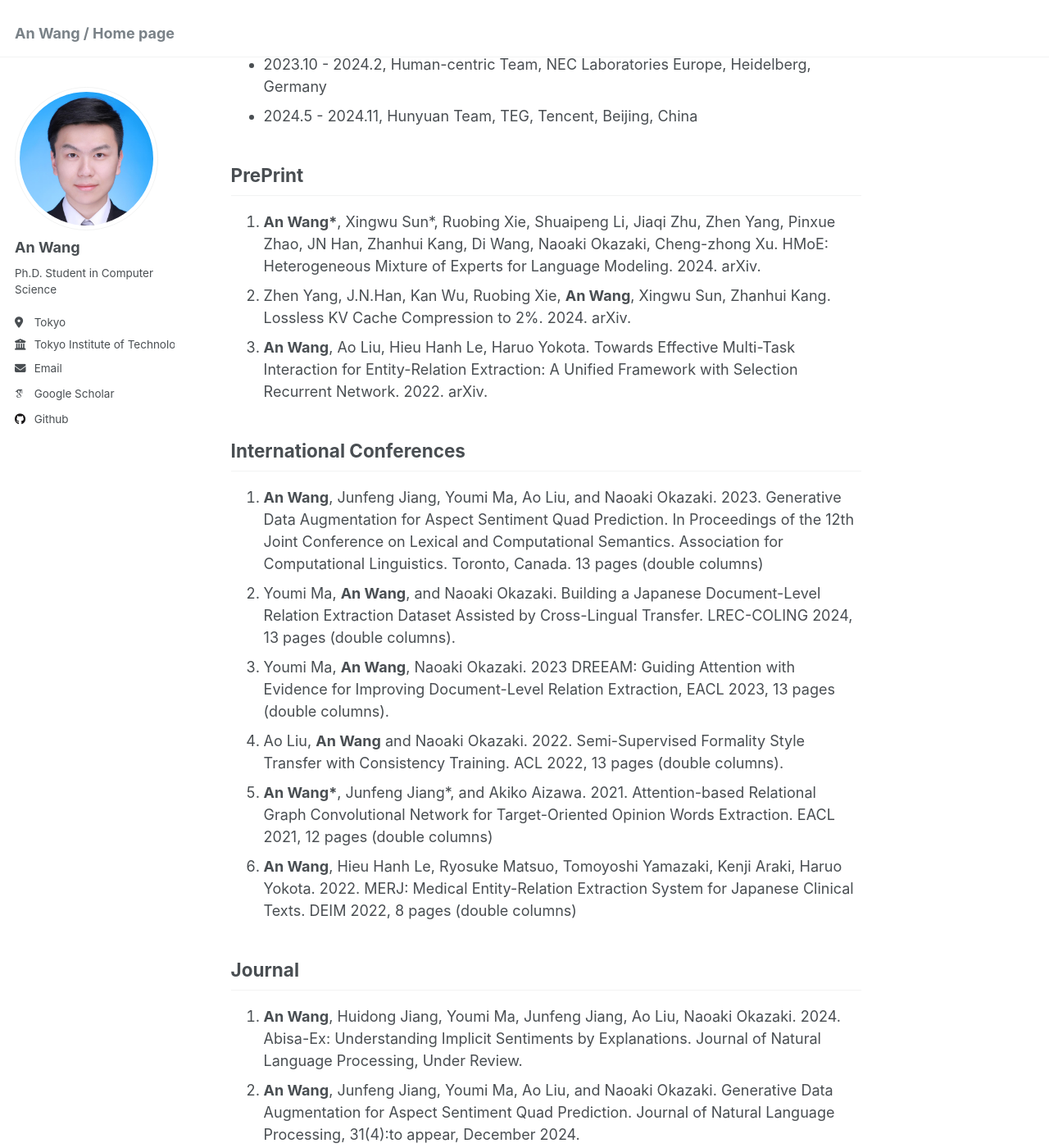
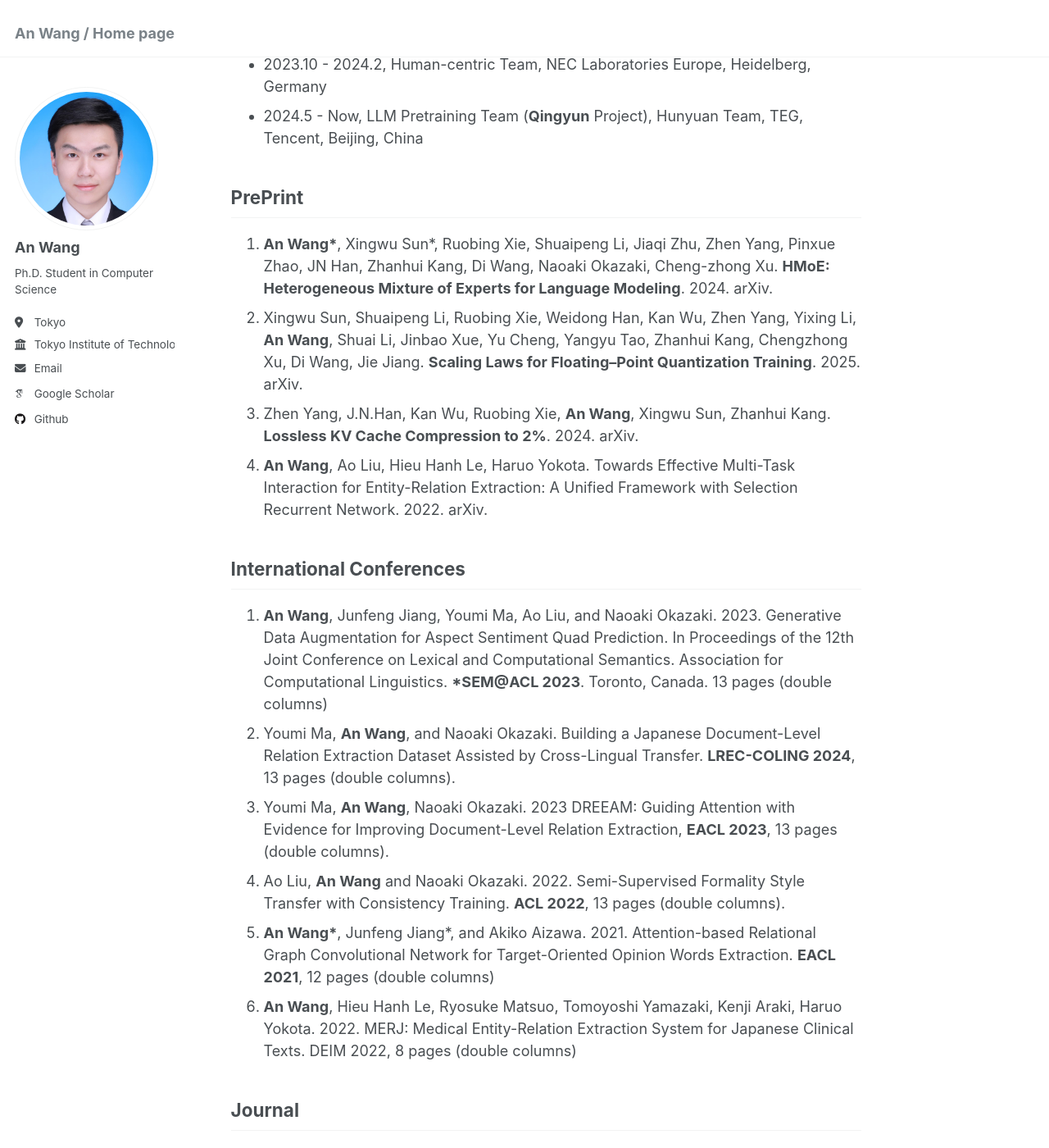
Before and after one commit to AnWang-AI/AnWang-AI.github.io, a Jekyll site: the page built from _pages/about.md, in a window 1280 px wide and 1400 px high, scrolled down 585 px. Shown: the whole window at 82% size. Built offline with Jekyll 4.4.1, drawn with Linux system fonts in a browser that asks for light colours; some web fonts are replaced; some of the changed text lies outside the part shown.

Commit message:
add papers

```diff
--- a/_pages/about.md
+++ b/_pages/about.md
@@ -8,7 +8,7 @@ redirect_from:
 ---
 
 Hello, I am An Wang (王安), a final-year Ph.D. student at Tokyo Institute of Technology.
-My research interest includes deep learning and natural language processing, especailly large language models.
+My research interest includes model architecture and training strategy of large language models (LLMs).
 
 Educations
 ------
@@ -20,31 +20,34 @@ Internships
 ------
 - 2019.8 - 2019.10, Nature Language Understanding Team, Intsig, Shanghai, China
 - 2023.10 - 2024.2, Human-centric Team, NEC Laboratories Europe, Heidelberg, Germany
-- 2024.5 - 2024.11, Hunyuan Team, TEG, Tencent, Beijing, China
+- 2024.5 - Now, LLM Pretraining Team (**Qingyun** Project), Hunyuan Team, TEG, Tencent, Beijing, China
 
 PrePrint
 ------
-1. **An Wang\***, Xingwu Sun\*, Ruobing Xie, Shuaipeng Li, Jiaqi Zhu, Zhen Yang, Pinxue Zhao, JN Han, Zhanhui Kang, Di Wang, Naoaki Okazaki, Cheng-zhong Xu. HMoE: Heterogeneous Mixture of Experts for Language Modeling. 2024. arXiv.
-2. Zhen Yang, J.N.Han, Kan Wu, Ruobing Xie, **An Wang**, Xingwu Sun, Zhanhui Kang. Lossless KV Cache Compression to 2%. 2024. arXiv.
-3. **An Wang**, Ao Liu, Hieu Hanh Le, Haruo Yokota. Towards Effective Multi-Task Interaction for Entity-Relation Extraction: A Unified Framework with Selection Recurrent Network. 2022. arXiv.
+1. **An Wang\***, Xingwu Sun\*, Ruobing Xie, Shuaipeng Li, Jiaqi Zhu, Zhen Yang, Pinxue Zhao, JN Han, Zhanhui Kang, Di Wang, Naoaki Okazaki, Cheng-zhong Xu. **HMoE: Heterogeneous Mixture of Experts for Language Modeling**. 2024. arXiv.
+2. Xingwu Sun, Shuaipeng Li, Ruobing Xie, Weidong Han, Kan Wu, Zhen Yang, Yixing Li, **An Wang**, Shuai Li, Jinbao Xue, Yu Cheng, Yangyu Tao, Zhanhui Kang, Chengzhong Xu, Di Wang, Jie Jiang. **Scaling Laws for Floating–Point Quantization Training**. 2025. arXiv.
+3. Zhen Yang, J.N.Han, Kan Wu, Ruobing Xie, **An Wang**, Xingwu Sun, Zhanhui Kang. **Lossless KV Cache Compression to 2%**. 2024. arXiv.
+4. **An Wang**, Ao Liu, Hieu Hanh Le, Haruo Yokota. Towards Effective Multi-Task Interaction for Entity-Relation Extraction: A Unified Framework with Selection Recurrent Network. 2022. arXiv.
 
 International Conferences
 ------
-1. **An Wang**, Junfeng Jiang, Youmi Ma, Ao Liu, and Naoaki Okazaki. 2023. Generative Data Augmentation for Aspect Sentiment Quad Prediction. In Proceedings of the 12th Joint Conference on Lexical and Computational Semantics. Association for Computational Linguistics. Toronto, Canada. 13 pages (double columns)
-2. Youmi Ma, **An Wang**, and Naoaki Okazaki. Building a Japanese Document-Level Relation Extraction Dataset Assisted by Cross-Lingual Transfer. LREC-COLING 2024, 13 pages (double columns).
-3. Youmi Ma, **An Wang**, Naoaki Okazaki. 2023 DREEAM: Guiding Attention with Evidence for Improving Document-Level Relation Extraction, EACL 2023, 13 pages (double columns).
-4. Ao Liu, **An Wang** and Naoaki Okazaki. 2022. Semi-Supervised Formality Style Transfer with Consistency Training. ACL 2022, 13 pages (double columns).
-5. **An Wang\***, Junfeng Jiang\*, and Akiko Aizawa. 2021. Attention-based Relational Graph Convolutional Network for Target-Oriented Opinion Words Extraction. EACL 2021, 12 pages (double columns)
+1. **An Wang**, Junfeng Jiang, Youmi Ma, Ao Liu, and Naoaki Okazaki. 2023. Generative Data Augmentation for Aspect Sentiment Quad Prediction. In Proceedings of the 12th Joint Conference on Lexical and Computational Semantics. Association for Computational Linguistics. ***SEM@ACL 2023**. Toronto, Canada. 13 pages (double columns)
+2. Youmi Ma, **An Wang**, and Naoaki Okazaki. Building a Japanese Document-Level Relation Extraction Dataset Assisted by Cross-Lingual Transfer. **LREC-COLING 2024**, 13 pages (double columns).
+3. Youmi Ma, **An Wang**, Naoaki Okazaki. 2023 DREEAM: Guiding Attention with Evidence for Improving Document-Level Relation Extraction, **EACL 2023**, 13 pages (double columns).
+4. Ao Liu, **An Wang** and Naoaki Okazaki. 2022. Semi-Supervised Formality Style Transfer with Consistency Training. **ACL 2022**, 13 pages (double columns).
+5. **An Wang\***, Junfeng Jiang\*, and Akiko Aizawa. 2021. Attention-based Relational Graph Convolutional Network for Target-Oriented Opinion Words Extraction. **EACL 2021**, 12 pages (double columns)
 6. **An Wang**, Hieu Hanh Le, Ryosuke Matsuo, Tomoyoshi Yamazaki, Kenji Araki, Haruo Yokota. 2022. MERJ: Medical Entity-Relation Extraction System for Japanese Clinical Texts. DEIM 2022, 8 pages (double columns)
 
 Journal
 ------
-1. **An Wang**, Huidong Jiang, Youmi Ma, Junfeng Jiang, Ao Liu, Naoaki Okazaki. 2024. Abisa-Ex: Understanding Implicit Sentiments by Explanations. Journal of Natural Language Processing, Under Review.
-2. **An Wang**, Junfeng Jiang, Youmi Ma, Ao Liu, and Naoaki Okazaki. Generative Data Augmentation for Aspect Sentiment Quad Prediction. Journal of Natural Language Processing, 31(4):to appear, December 2024.
-3. Youmi Ma, **An Wang**, and 岡崎 直観. 文書レベル関係抽出における根拠認識の統合. 自然言語処理, 31(1):105–133, March 2024.
+1. **An Wang**, Huidong Jiang, Youmi Ma, Junfeng Jiang, Ao Liu, Naoaki Okazaki. 2025. Improving Implicit Sentiments Analysis via Explanations of Multiple Perspectives. IEEE ACCESS 2025.
+2. **An Wang**, Huidong Jiang, Youmi Ma, Junfeng Jiang, Ao Liu, Naoaki Okazaki. 2024. Abisa-Ex: Understanding Implicit Sentiments by Explanations. Journal of Nature Language Processing, 2024 Volume 31 Issue 4 1523-1544, December 2024.
+3. **An Wang**, Junfeng Jiang, Youmi Ma, Ao Liu, and Naoaki Okazaki. Generative Data Augmentation for Aspect Sentiment Quad Prediction. Journal of Natural Language Processing, 31(4):to appear, December 2024.
+4. Youmi Ma, **An Wang**, and 岡崎 直観. 文書レベル関係抽出における根拠認識の統合. 自然言語処理, 31(1):105–133, March 2024.
 
 Honors and Awards
 ------
-1. Best paper Award (first place) in the 29th Annual Meeting of The Association for Natural Language Processing. 2023
-2. Advanced Human Resource Development Fellowship for Doctoral Students, Tokyo Institute of Technology, 2022-2023
-3. Spring Scholarship for Doctoral Students, Tokyo Institute of Technology, 2023-2024
+1. Excellence Award, the Association for Natural Language Processing. 2025
+2. **Best paper Award** in the 29th Annual Meeting of The Association for Natural Language Processing. 2023
+3. Advanced Human Resource Development Fellowship for Doctoral Students, Tokyo Institute of Technology, 2022-2023
+4. Spring Scholarship for Doctoral Students, Tokyo Institute of Technology, 2023-2024
```
